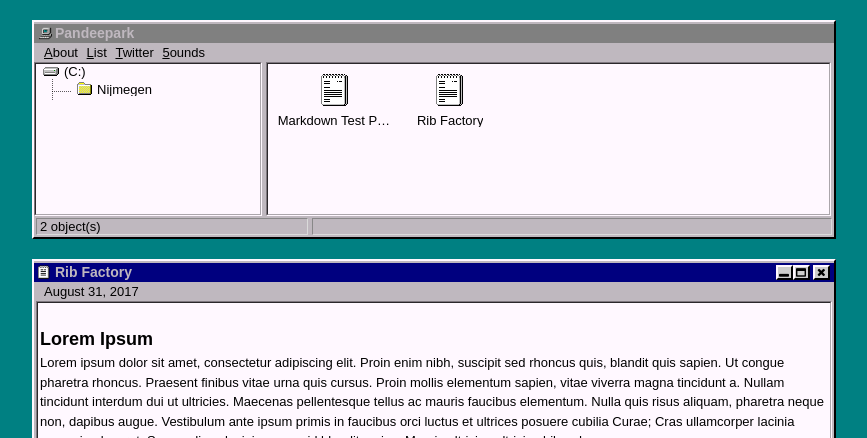
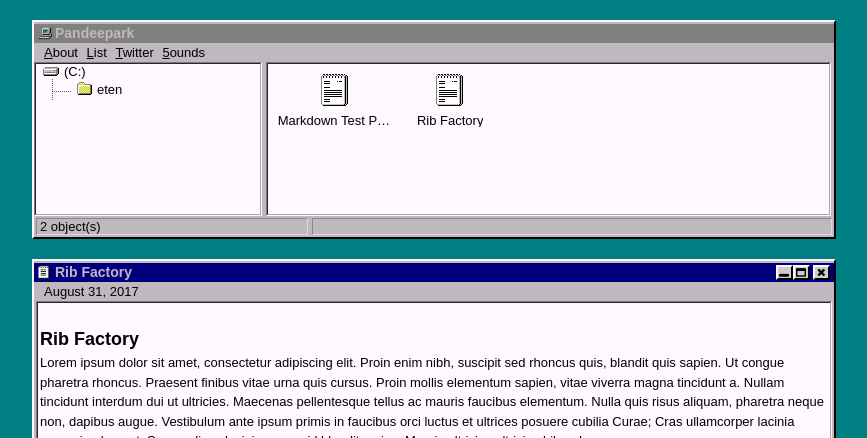
Before and after one commit to clapmania/clapmania.github.io, a Jekyll site: the page built from _posts/2017-08-31-lorem-ipsum.md, in a window 1280 px wide. Shown: the top 438 px of the page, without its empty margins (206-1073 px from the left). Built offline with Jekyll 4.4.1, drawn with Linux system fonts in a browser that asks for light colours.

Commit message:
Update 2017-08-31-lorem-ipsum.md

```diff
--- a/_posts/2017-08-31-lorem-ipsum.md
+++ b/_posts/2017-08-31-lorem-ipsum.md
@@ -1,10 +1,10 @@
 ---
 layout: default
 title: "Rib Factory"
-tags: Nijmegen
+tags: eten
 ---
 
-## Lorem Ipsum
+## Rib Factory
 
 Lorem ipsum dolor sit amet, consectetur adipiscing elit. Proin enim nibh, suscipit sed rhoncus quis, blandit quis sapien. Ut congue pharetra rhoncus. Praesent finibus vitae urna quis cursus. Proin mollis elementum sapien, vitae viverra magna tincidunt a. Nullam tincidunt interdum dui ut ultricies. Maecenas pellentesque tellus ac mauris faucibus elementum. Nulla quis risus aliquam, pharetra neque non, dapibus augue. Vestibulum ante ipsum primis in faucibus orci luctus et ultrices posuere cubilia Curae; Cras ullamcorper lacinia augue in placerat. Suspendisse lacinia massa id blandit varius. Mauris ultricies ultricies bibendum.
 
```
